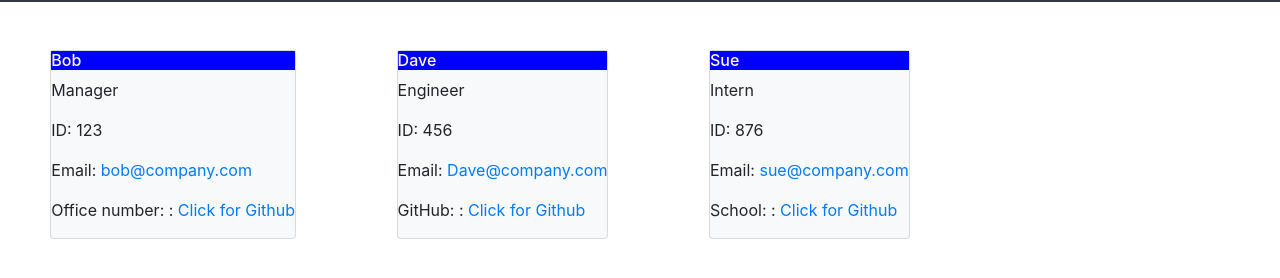
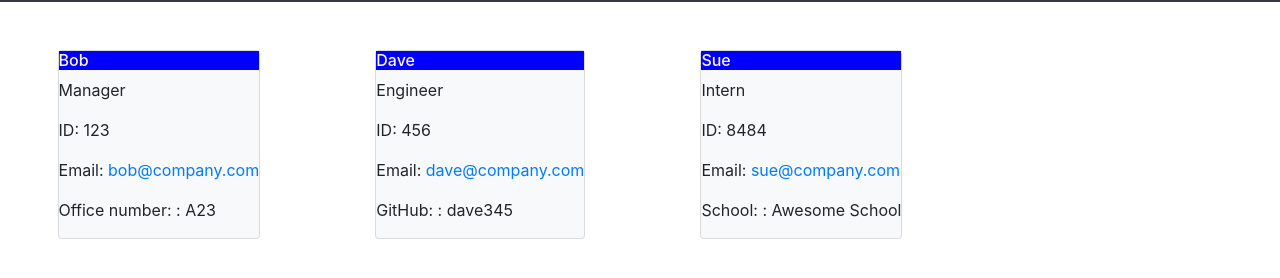
Before and after one commit to jpoulin587/team-profile-generator, a website: page team-roster.html in a window 1280 px wide. Shown: the part 86-364 px from the top of the page. Drawn offline with nearby package versions, Linux system fonts and the light colour scheme.

```diff
--- a/team-roster.html
+++ b/team-roster.html
@@ -34,23 +34,23 @@
             <p>Manager</p>
             <p>ID: 123</p>
             <p>Email: <a href="mailto:bob@company.com"> bob@company.com</a></p>
-            <p>Office number: : <a href="https://github.com/A24">Click for Github</a></p>
+            <p>Office number: : A23</p>
         </div>
 
         <div class="card bg-light mb-3" style="max-width: 18rem;" >
             <h2>Dave</h2>
             <p>Engineer</p>
             <p>ID: 456</p>
-            <p>Email: <a href="mailto:Dave@company.com"> Dave@company.com</a></p>
-            <p>GitHub: : <a href="https://github.com/dave3939">Click for Github</a></p>
+            <p>Email: <a href="mailto:dave@company.com"> dave@company.com</a></p>
+            <p>GitHub: : dave345</p>
         </div>
 
         <div class="card bg-light mb-3" style="max-width: 18rem;" >
             <h2>Sue</h2>
             <p>Intern</p>
-            <p>ID: 876</p>
+            <p>ID: 8484</p>
             <p>Email: <a href="mailto:sue@company.com"> sue@company.com</a></p>
-            <p>School: : <a href="https://github.com/Really Awesome Univ">Click for Github</a></p>
+            <p>School: : Awesome School</p>
         </div>
 
                 </section>
```
Also changed, not shown: readme.md.
